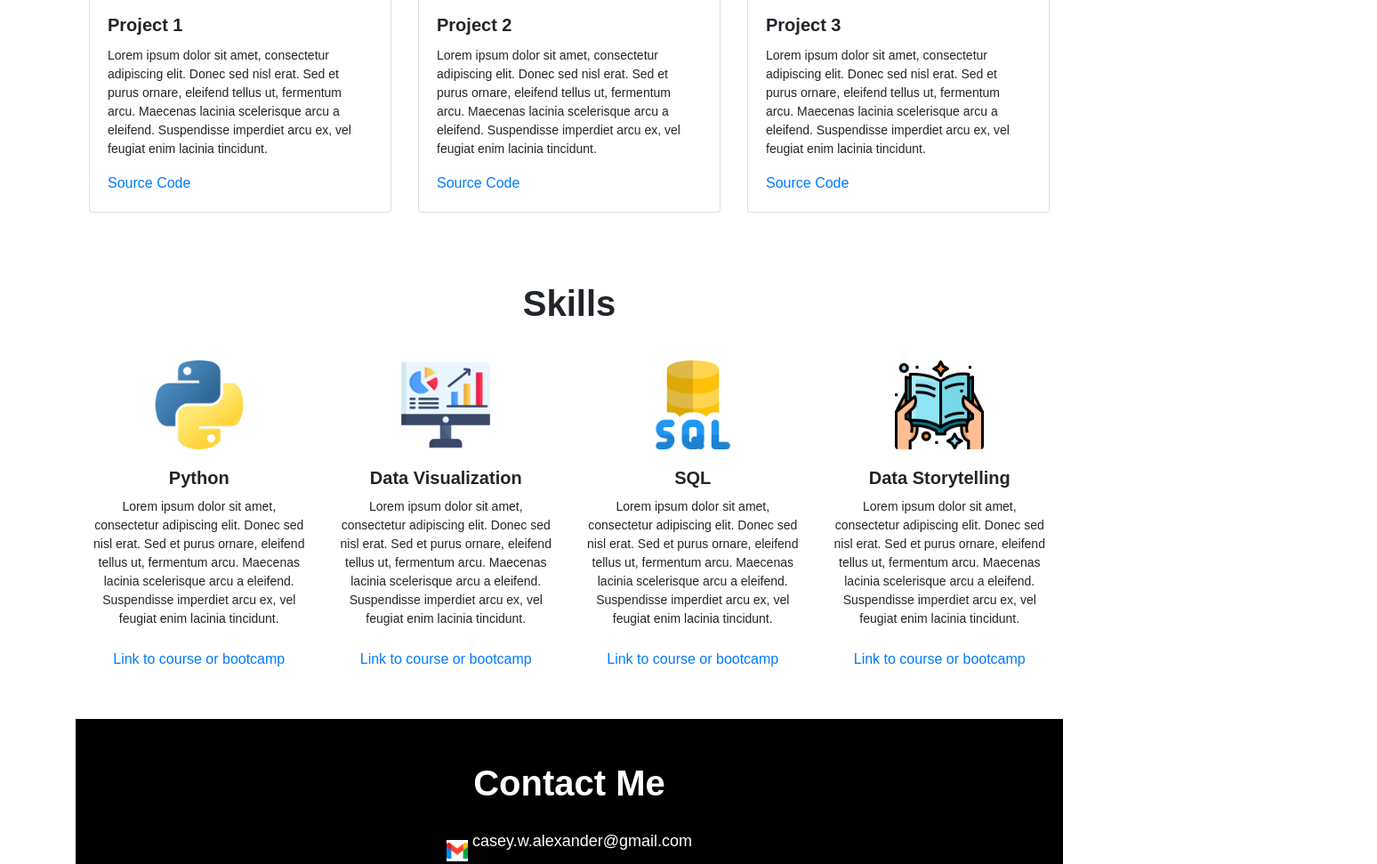
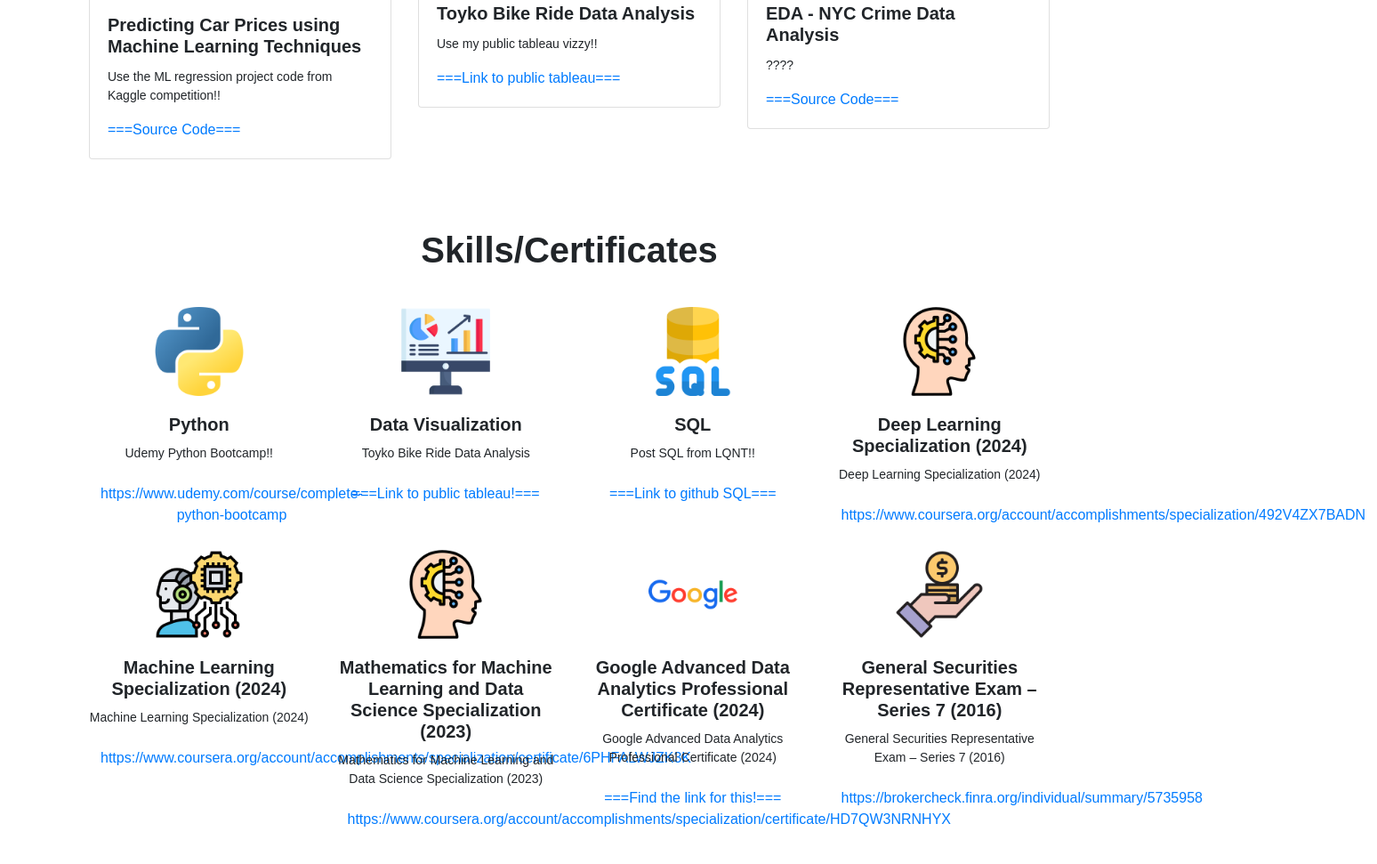
Before and after one commit to ixcel87/portfolio, a plain HTML site: page index.html in a window 1280 px wide. Shown: the part 1310-2281 px from the top of the page at 89% size, 1548 px wide, since content can reach past the window. Drawn offline with nearby package versions, Linux system fonts and the light colour scheme.

Commit message:
big changes

```diff
--- a/index.html
+++ b/index.html
@@ -89,43 +89,34 @@
                         <div class="card">
                             <img src="images/projects/regression_chart.png" class="card-img-top" alt="Project 1">
                             <div class="card-body">
-                                <h5 class="card-title">Project 1</h5>
-                                <p class="card-text">Lorem ipsum dolor sit amet, consectetur adipiscing elit. Donec sed
-                                    nisl erat. Sed et purus ornare, eleifend tellus ut, fermentum arcu. Maecenas lacinia
-                                    scelerisque arcu a eleifend. Suspendisse imperdiet arcu ex, vel feugiat enim lacinia
-                                    tincidunt.</p>
+                                <h5 class="card-title">Predicting Car Prices using Machine Learning Techniques</h5>
+                                <p class="card-text">Use the ML regression project code from Kaggle competition!!</p>
                                 <!-- <a href="#" class="card-link">Blog Post</a> -->
-                                <a href="#" class="card-link">Source Code</a>
+                                <a href="#" class="card-link">===Source Code===</a>
                             </div>
                         </div>
                     </div>
                     <!-- Project 2 -->
                     <div class="col-md-4">
                         <div class="card">
-                            <img src="images/projects/regression_chart.png" class="card-img-top" alt="Project 2">
+                            <img src="images/projects/vizzes.png" class="card-img-top" alt="Project 2">
                             <div class="card-body">
-                                <h5 class="card-title">Project 2</h5>
-                                <p class="card-text">Lorem ipsum dolor sit amet, consectetur adipiscing elit. Donec sed
-                                    nisl erat. Sed et purus ornare, eleifend tellus ut, fermentum arcu. Maecenas lacinia
-                                    scelerisque arcu a eleifend. Suspendisse imperdiet arcu ex, vel feugiat enim lacinia
-                                    tincidunt.</p>
+                                <h5 class="card-title">Toyko Bike Ride Data Analysis</h5>
+                                <p class="card-text">Use my public tableau vizzy!!</p>
                                 <!-- <a href="#" class="card-link">Blog Post</a> -->
-                                <a href="#" class="card-link">Source Code</a>
+                                <a href="#" class="card-link">===Link to public tableau===</a>
                             </div>
                         </div>
                     </div>
                     <!-- Project 3 -->
                     <div class="col-md-4">
                         <div class="card">
-                            <img src="images/projects/regression_chart.png" class="card-img-top" alt="Project 3">
+                            <img src="images/projects/nyc.png" class="card-img-top" alt="Project 3">
                             <div class="card-body">
-                                <h5 class="card-title">Project 3</h5>
-                                <p class="card-text">Lorem ipsum dolor sit amet, consectetur adipiscing elit. Donec sed
-                                    nisl erat. Sed et purus ornare, eleifend tellus ut, fermentum arcu. Maecenas lacinia
-                                    scelerisque arcu a eleifend. Suspendisse imperdiet arcu ex, vel feugiat enim lacinia
-                                    tincidunt.</p>
+                                <h5 class="card-title">EDA - NYC Crime Data Analysis</h5>
+                                <p class="card-text">????</p>
                                 <!-- <a href="#" class="card-link">Blog Post</a> -->
-                                <a href="#" class="card-link">Source Code</a>
+                                <a href="#" class="card-link">===Source Code===</a>
                             </div>
                         </div>
                     </div>
@@ -136,45 +127,71 @@
         <!-- Skills Section -->
         <section id="skills" class="my-5">
             <div class="container">
-                <h1 class="text-center">Skills</h1>
+                <h1 class="text-center">Skills/Certificates</h1>
                 <div class="row text-center">
                     <!-- Skill 1 -->
                     <div class="col-md-3">
                         <img src="images/skills/python.png" class="rounded mx-auto d-block" alt="Python" width="100">
                         <h5 class="mt-3">Python</h5>
-                        <p>Lorem ipsum dolor sit amet, consectetur adipiscing elit. Donec sed nisl erat. Sed et purus
-                            ornare, eleifend tellus ut, fermentum arcu. Maecenas lacinia scelerisque arcu a eleifend.
-                            Suspendisse imperdiet arcu ex, vel feugiat enim lacinia tincidunt.</p>
-                        <a href="#" class="btn btn-link">Link to course or bootcamp</a>
+                        <p>Udemy Python Bootcamp!!</p>
+                        <a href="#" class="btn btn-link">https://www.udemy.com/course/complete-python-bootcamp</a>
                     </div>
                     <!-- Skill 2 -->
                     <div class="col-md-3">
                         <img src="images/skills/vizzes.png" class="rounded mx-auto d-block" alt="Data Visualization"
                             width="100">
                         <h5 class="mt-3">Data Visualization</h5>
-                        <p>Lorem ipsum dolor sit amet, consectetur adipiscing elit. Donec sed nisl erat. Sed et purus
-                            ornare, eleifend tellus ut, fermentum arcu. Maecenas lacinia scelerisque arcu a eleifend.
-                            Suspendisse imperdiet arcu ex, vel feugiat enim lacinia tincidunt.</p>
-                        <a href="#" class="btn btn-link">Link to course or bootcamp</a>
+                        <p>Toyko Bike Ride Data Analysis</p>
+                        <a href="#" class="btn btn-link">===Link to public tableau!===</a>
                     </div>
                     <!-- Skill 3 -->
                     <div class="col-md-3">
                         <img src="images/skills/sql.png" class="rounded mx-auto d-block" alt="SQL" width="100">
                         <h5 class="mt-3">SQL</h5>
-                        <p>Lorem ipsum dolor sit amet, consectetur adipiscing elit. Donec sed nisl erat. Sed et purus
-                            ornare, eleifend tellus ut, fermentum arcu. Maecenas lacinia scelerisque arcu a eleifend.
-                            Suspendisse imperdiet arcu ex, vel feugiat enim lacinia tincidunt.</p>
-                        <a href="#" class="btn btn-link">Link to course or bootcamp</a>
+                        <p>Post SQL from LQNT!!</p>
+                        <a href="#" class="btn btn-link">===Link to github SQL===</a>
                     </div>
                     <!-- Skill 4 -->
                     <div class="col-md-3">
-                        <img src="images/skills/book.png" class="rounded mx-auto d-block" alt="Data Storytelling"
-                            width="100">
-                        <h5 class="mt-3">Data Storytelling</h5>
-                        <p>Lorem ipsum dolor sit amet, consectetur adipiscing elit. Donec sed nisl erat. Sed et purus
-                            ornare, eleifend tellus ut, fermentum arcu. Maecenas lacinia scelerisque arcu a eleifend.
-                            Suspendisse imperdiet arcu ex, vel feugiat enim lacinia tincidunt.</p>
-                        <a href="#" class="btn btn-link">Link to course or bootcamp</a>
+                        <img src="images/skills/ai1.png" class="rounded mx-auto d-block"
+                            alt="Deep Learning Specialization" width="100">
+                        <h5 class="mt-3">Deep Learning Specialization (2024)</h5>
+                        <p>Deep Learning Specialization (2024)</p>
+                        <a href="#"
+                            class="btn btn-link">https://www.coursera.org/account/accomplishments/specialization/492V4ZX7BADN</a>
+                    </div>
+                    <!-- Skill 5 -->
+                    <div class="col-md-3">
+                        <img src="images/skills/ml1.png" class="rounded mx-auto d-block"
+                            alt="Machine Learning Specialization" width="100">
+                        <h5 class="mt-3">Machine Learning Specialization (2024)</h5>
+                        <p>Machine Learning Specialization (2024)</p>
+                        <a href="#"
+                            class="btn btn-link">https://www.coursera.org/account/accomplishments/specialization/certificate/6PHFALWJZK3K</a>
+                    </div>
+                    <!-- Skill 6 -->
+                    <div class="col-md-3">
+                        <img src="images/skills/ai1.png" class="rounded mx-auto d-block"
+                            alt="Mathematics for Machine Learning and Data Science Specialization" width="100">
+                        <h5 class="mt-3">Mathematics for Machine Learning and Data Science Specialization (2023)</h5>
+                        <p>Mathematics for Machine Learning and Data Science Specialization (2023)</p>
+                        <a href="#"
+                            class="btn btn-link">https://www.coursera.org/account/accomplishments/specialization/certificate/HD7QW3NRNHYX</a>
+                    </div>
+                    <!-- Skill 7 -->
+                    <div class="col-md-3">
+                        <img src="images/skills/google.png" class="rounded mx-auto d-block"
+                            alt="Google Advanced Data Analytics Professional Certificate" width="100">
+                        <h5 class="mt-3">Google Advanced Data Analytics Professional Certificate (2024)</h5>
+                        <p>Google Advanced Data Analytics Professional Certificate (2024)</p>
+                        <a href="#" class="btn btn-link">===Find the link for this!===</a>
+                    </div>
+                    <div class="col-md-3">
+                        <img src="images/skills/finance.png" class="rounded mx-auto d-block"
+                            alt="General Securities Representative Exam – Series 7 (2016)" width="100">
+                        <h5 class="mt-3">General Securities Representative Exam – Series 7 (2016)</h5>
+                        <p>General Securities Representative Exam – Series 7 (2016)</p>
+                        <a href="#" class="btn btn-link">https://brokercheck.finra.org/individual/summary/5735958</a>
                     </div>
                 </div>
             </div>
```
Also changed, not shown: images/projects/nyc.png (added), images/projects/sql.png (added), images/skills/ai1.png (added), images/skills/calc.png (added), images/skills/finance.png (added), images/skills/google.png (added), images/skills/ml1.png (added).
